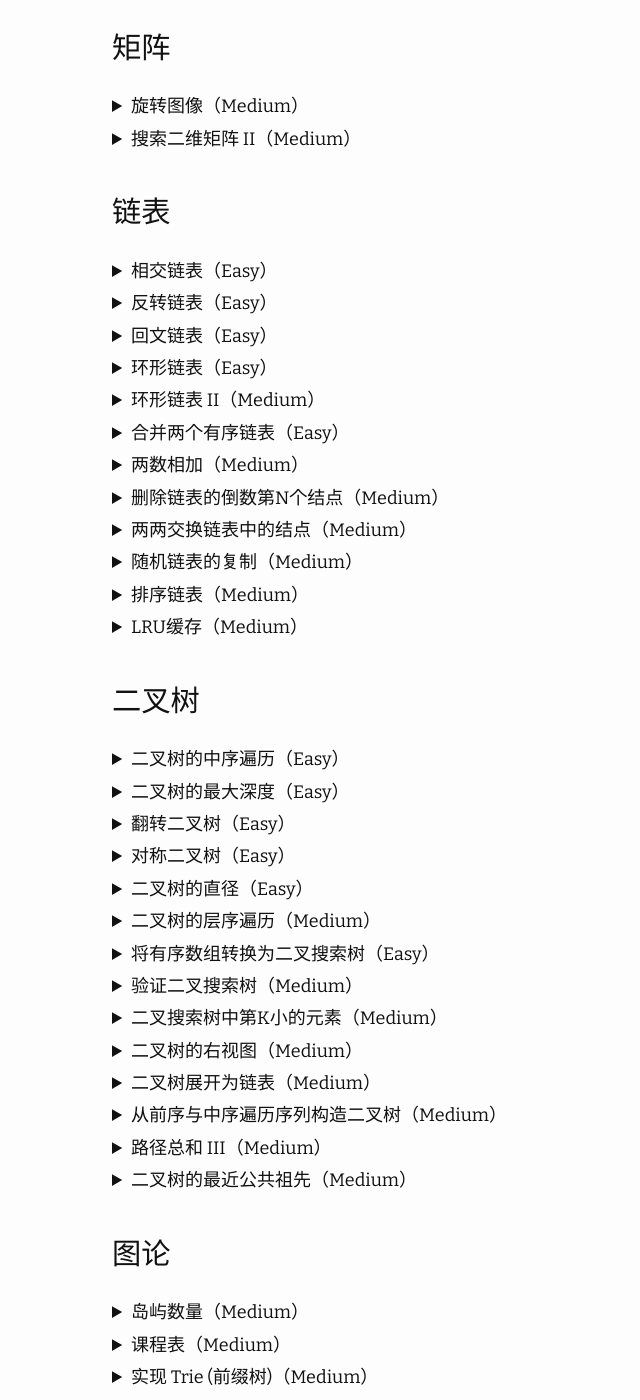
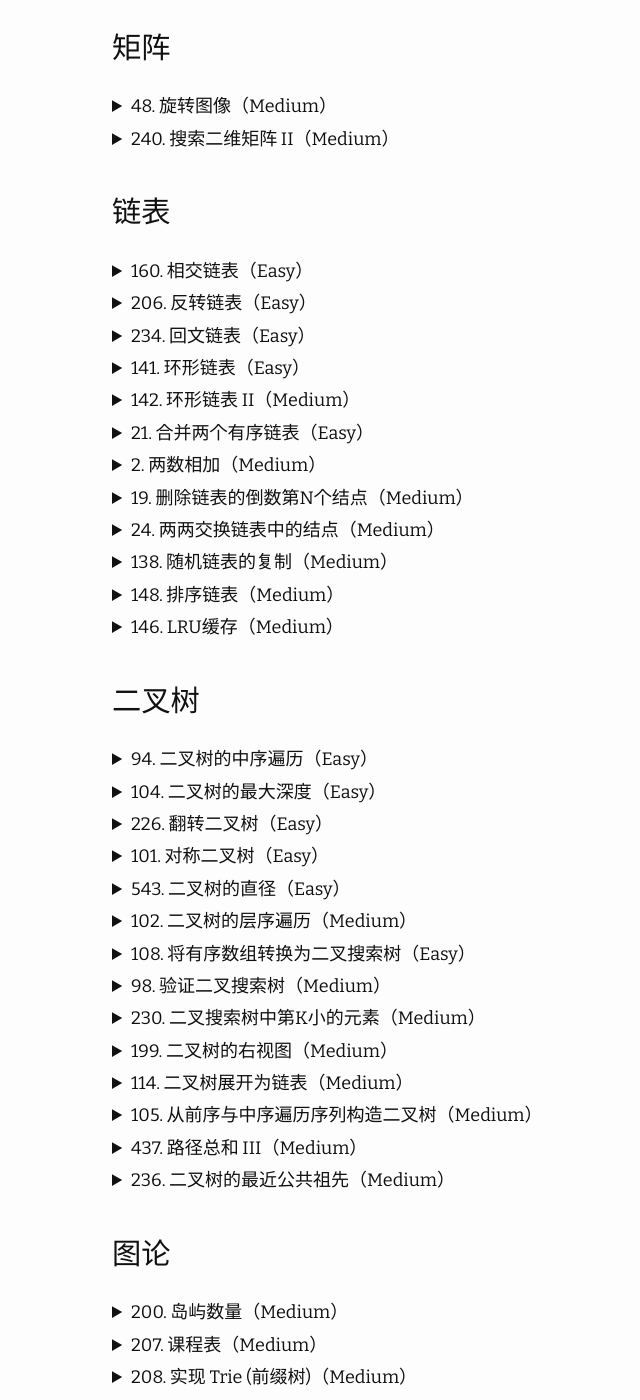
Before and after one commit to Alphasxd/blog, a Jekyll site: the page built from _posts/2024-07-29-leetcode.md, in a window 1280 px wide and 1400 px high, scrolled down 1939 px. Shown: the whole window, without its empty margins (158-798 px from the left). Built offline with Jekyll 4.4.1, drawn with Linux system fonts in a browser that asks for light colours; comment, search, counter and statistics services are not loaded; a style sheet for code colours, icons or effects is not loaded; some of the changed text lies outside the part shown.

Commit message:
style: Update LeetCode problem titles and add explanations

````diff
--- a/_posts/2024-07-29-leetcode.md
+++ b/_posts/2024-07-29-leetcode.md
@@ -94,7 +103,9 @@ func moveZeroes(nums []int)  {
 </details>
 
 <details markdown="1">
-<summary>盛水最多的容器（Medium）</summary>
+<summary>11. 盛水最多的容器（Medium）</summary>
+
+> 双指针，i 指向首，j 指向尾，每次移动 height 值较小的指针，计算面积并更新最大面积；`Area = min(height[i], height[j]) * (j - i)`
 
 ```golang
 func maxArea(height []int) int {
@@ -152,7 +165,9 @@ func threeSum(nums []int) [][]int {
 </details>
 
 <details markdown="1">
-<summary>颜色分类（Medium）</summary>
+<summary>75. 颜色分类（Medium）</summary>
+
+> 三指针，zero 指向 0 的最右边界，two 指向 2 的最左边界，one 遍历数组，遇到 0 和 zero 交换，遇到 2 和 two 交换
 
 ```golang
 func sortColors(nums []int) {
@@ -457,7 +496,7 @@ func firstMissingPositive(nums []int) int {
 ### 矩阵
 
 <details markdown="1">
-<summary>旋转图像（Medium）</summary>
+<summary>48. 旋转图像（Medium）</summary>
 
 ```golang
 func rotate(matrix [][]int) {
@@ -475,7 +514,7 @@ func rotate(matrix [][]int) {
 </details>
 
 <details markdown="1">
-<summary>搜索二维矩阵 II（Medium）</summary>
+<summary>240. 搜索二维矩阵 II（Medium）</summary>
 
 ```golang
 func searchMatrix(matrix [][]int, target int) bool {
@@ -493,7 +532,7 @@ func searchMatrix(matrix [][]int, target int) bool {
 ### 链表
 
 <details markdown="1">
-<summary>相交链表（Easy）</summary>
+<summary>160. 相交链表（Easy）</summary>
 
 ```golang
 func getIntersectionNode(headA, headB *ListNode) *ListNode {
@@ -516,7 +555,7 @@ func getIntersectionNode(headA, headB *ListNode) *ListNode {
 </details>
 
 <details markdown="1">
-<summary>反转链表（Easy）</summary>
+<summary>206. 反转链表（Easy）</summary>
 
 ```golang
 func reverseList(head *ListNode) *ListNode {
@@ -533,7 +572,7 @@ func reverseList(head *ListNode) *ListNode {
 </details>
 
 <details markdown="1">
-<summary>回文链表（Easy）</summary>
+<summary>234. 回文链表（Easy）</summary>
 
 ```golang
 func isPalindrome(head *ListNode) bool {
@@ -553,7 +592,7 @@ func isPalindrome(head *ListNode) bool {
 </details>
 
 <details markdown="1">
-<summary>环形链表（Easy）</summary>
+<summary>141. 环形链表（Easy）</summary>
 
 ```golang
 func hasCycle(head *ListNode) bool {
@@ -571,7 +610,7 @@ func hasCycle(head *ListNode) bool {
 </details>
 
 <details markdown="1">
-<summary>环形链表 II（Medium）</summary>
+<summary>142. 环形链表 II（Medium）</summary>
 
 ```golang
 func detectCycle(head *ListNode) *ListNode {
@@ -597,7 +636,7 @@ func detectCycle(head *ListNode) *ListNode {
 </details>
 
 <details markdown="1">
-<summary>合并两个有序链表（Easy）</summary>
+<summary>21. 合并两个有序链表（Easy）</summary>
 
 ```golang
 func mergeTwoLists(l1, l2 *ListNode) *ListNode {
@@ -626,7 +665,7 @@ func mergeTwoLists(l1, l2 *ListNode) *ListNode {
 </details>
 
 <details markdown="1">
-<summary>两数相加（Medium）</summary>
+<summary>2. 两数相加（Medium）</summary>
 
 ```golang
 func addTwoNumbers(l1, l2 *ListNode) *ListNode {
@@ -656,7 +695,7 @@ func addTwoNumbers(l1, l2 *ListNode) *ListNode {
 </details>
 
 <details markdown="1">
-<summary>删除链表的倒数第N个结点（Medium）</summary>
+<summary>19. 删除链表的倒数第N个结点（Medium）</summary>
 
 ```golang
 func removeNthFromEnd(head *ListNode, n int) *ListNode {
@@ -676,7 +715,7 @@ func removeNthFromEnd(head *ListNode, n int) *ListNode {
 </details>
 
 <details markdown="1">
-<summary>两两交换链表中的结点（Medium）</summary>
+<summary>24. 两两交换链表中的结点（Medium）</summary>
 
 `递归`
 
@@ -712,7 +751,7 @@ func swapPairs(head *ListNode) *ListNode {
 </details>
 
 <details markdown="1">
-<summary>随机链表的复制（Medium）</summary>
+<summary>138. 随机链表的复制（Medium）</summary>
 
 ```golang
 func copyRandomList(head *Node) *Node {
@@ -739,7 +778,7 @@ func copyRandomList(head *Node) *Node {
 </details>
 
 <details markdown="1">
-<summary>排序链表（Medium）</summary>
+<summary>148. 排序链表（Medium）</summary>
 
 ```golang
 func sortList(head *ListNode) *ListNode {
@@ -786,7 +825,7 @@ func mergeTwoLists(l1, l2 *ListNode) *ListNode {
 </details>
 
 <details markdown="1">
-<summary>LRU缓存（Medium）</summary>
+<summary>146. LRU缓存（Medium）</summary>
 
 ```golang
 type pair struct {
@@ -832,7 +871,7 @@ func (c *LRUCache) Put(key int, value int) {
 ### 二叉树
 
 <details markdown="1">
-<summary>二叉树的中序遍历（Easy）</summary>
+<summary>94. 二叉树的中序遍历（Easy）</summary>
 
 `递归`
 
@@ -871,7 +910,7 @@ func inorderTraversal(root *TreeNode) []int {
 </details>
 
 <details markdown="1">
-<summary>二叉树的最大深度（Easy）</summary>
+<summary>104. 二叉树的最大深度（Easy）</summary>
 
 ```golang
 func maxDepth(root *TreeNode) int {
@@ -884,7 +923,7 @@ func maxDepth(root *TreeNode) int {
 </details>
 
 <details markdown="1">
-<summary>翻转二叉树（Easy）</summary>
+<summary>226. 翻转二叉树（Easy）</summary>
 
 ```golang
 func invertTree(root *TreeNode) *TreeNode {
@@ -898,7 +937,7 @@ func invertTree(root *TreeNode) *TreeNode {
 </details>
 
 <details markdown="1">
-<summary>对称二叉树（Easy）</summary>
+<summary>101. 对称二叉树（Easy）</summary>
 
 ```golang
 func isSymmetric(root *TreeNode) bool {
@@ -920,7 +959,7 @@ func symmetric(p, q *TreeNode) bool {
 </details>
 
 <details markdown="1">
-<summary>二叉树的直径（Easy）</summary>
+<summary>543. 二叉树的直径（Easy）</summary>
 
 ```golang
 func diameterOfBinaryTree(root *TreeNode) int {
@@ -948,7 +987,7 @@ func diameterOfBinaryTree(root *TreeNode) int {
 </details>
 
 <details markdown="1">
-<summary>二叉树的层序遍历（Medium）</summary>
+<summary>102. 二叉树的层序遍历（Medium）</summary>
 
 ```golang
 func levelOrder(root *TreeNode) [][]int {
@@ -978,7 +1017,7 @@ func levelOrder(root *TreeNode) [][]int {
 </details>
 
 <details markdown="1">
-<summary>将有序数组转换为二叉搜索树（Easy）</summary>
+<summary>108. 将有序数组转换为二叉搜索树（Easy）</summary>
 
 ```golang
 func sortedArrayToBTS(nums []int) *TreeNode {
@@ -996,7 +1035,7 @@ func sortedArrayToBTS(nums []int) *TreeNode {
 </details>
 
 <details markdown="1">
-<summary>验证二叉搜索树（Medium）</summary>
+<summary>98. 验证二叉搜索树（Medium）</summary>
 
 `递归`
 
@@ -1041,7 +1080,7 @@ func isValidBST(root *TreeNode) bool {
 </details>
 
 <details markdown="1">
-<summary>二叉搜索树中第K小的元素（Medium）</summary>
+<summary>230. 二叉搜索树中第K小的元素（Medium）</summary>
 
 ```golang
 func kthSmallest(root *TreeNode, k int) int {
@@ -1062,7 +1101,7 @@ func kthSmallest(root *TreeNode, k int) int {
 </details>
 
 <details markdown="1">
-<summary>二叉树的右视图（Medium）</summary>
+<summary>199. 二叉树的右视图（Medium）</summary>
 
 ```golang
 func rightSideView(root *TreeNode) []int {
@@ -1085,7 +1124,7 @@ func rightSideView(root *TreeNode) []int {
 </details>
 
 <details markdown="1">
-<summary>二叉树展开为链表（Medium）</summary>
+<summary>114. 二叉树展开为链表（Medium）</summary>
 
 ```golang
 func flatten(root *TreeNode) {
@@ -1105,7 +1144,7 @@ func flatten(root *TreeNode) {
 </details>
 
 <details markdown="1">
-<summary>从前序与中序遍历序列构造二叉树（Medium）</summary>
+<summary>105. 从前序与中序遍历序列构造二叉树（Medium）</summary>
 
 ```golang
 func buildTree(preorder, inorder []int) *TreeNode {
@@ -1129,7 +1168,7 @@ func buildTree(preorder, inorder []int) *TreeNode {
 </details>
 
 <details markdown="1">
-<summary>路径总和 III（Medium）</summary>
+<summary>437. 路径总和 III（Medium）</summary>
 
 ```golang
 func pathSum(root *TreeNode, targetSum int) int {
@@ -1156,7 +1195,7 @@ func pathSum(root *TreeNode, targetSum int) int {
 </details>
 
 <details markdown="1">
-<summary>二叉树的最近公共祖先（Medium）</summary>
+<summary>236. 二叉树的最近公共祖先（Medium）</summary>
 
 ```golang
 func lowestCommonAncestor(root, p, q *TreeNode) *TreeNode {
@@ -1179,7 +1218,7 @@ func lowestCommonAncestor(root, p, q *TreeNode) *TreeNode {
 ### 图论
 
 <details markdown="1">
-<summary>岛屿数量（Medium）</summary>
+<summary>200. 岛屿数量（Medium）</summary>
 
 ```golang
 func numIslands(grid [][]byte) int {
@@ -1221,7 +1260,7 @@ func visit(grid [][]byte, visited [][]bool, i, j int) {
 </details>
 
 <details markdown="1">
-<summary>课程表（Medium）</summary>
+<summary>207. 课程表（Medium）</summary>
 
 ```golang
 func canFinish(numCourses int, prerequisites [][]int) bool {
@@ -1254,7 +1293,7 @@ func canFinish(numCourses int, prerequisites [][]int) bool {
 </details>
 
 <details markdown="1">
-<summary>实现 Trie (前缀树)（Medium）</summary>
+<summary>208. 实现 Trie (前缀树)（Medium）</summary>
 
 ```golang
 type Trie struct {
````
Also changed, not shown: other parts of _posts/2024-07-29-leetcode.md (+87 -52 lines).
